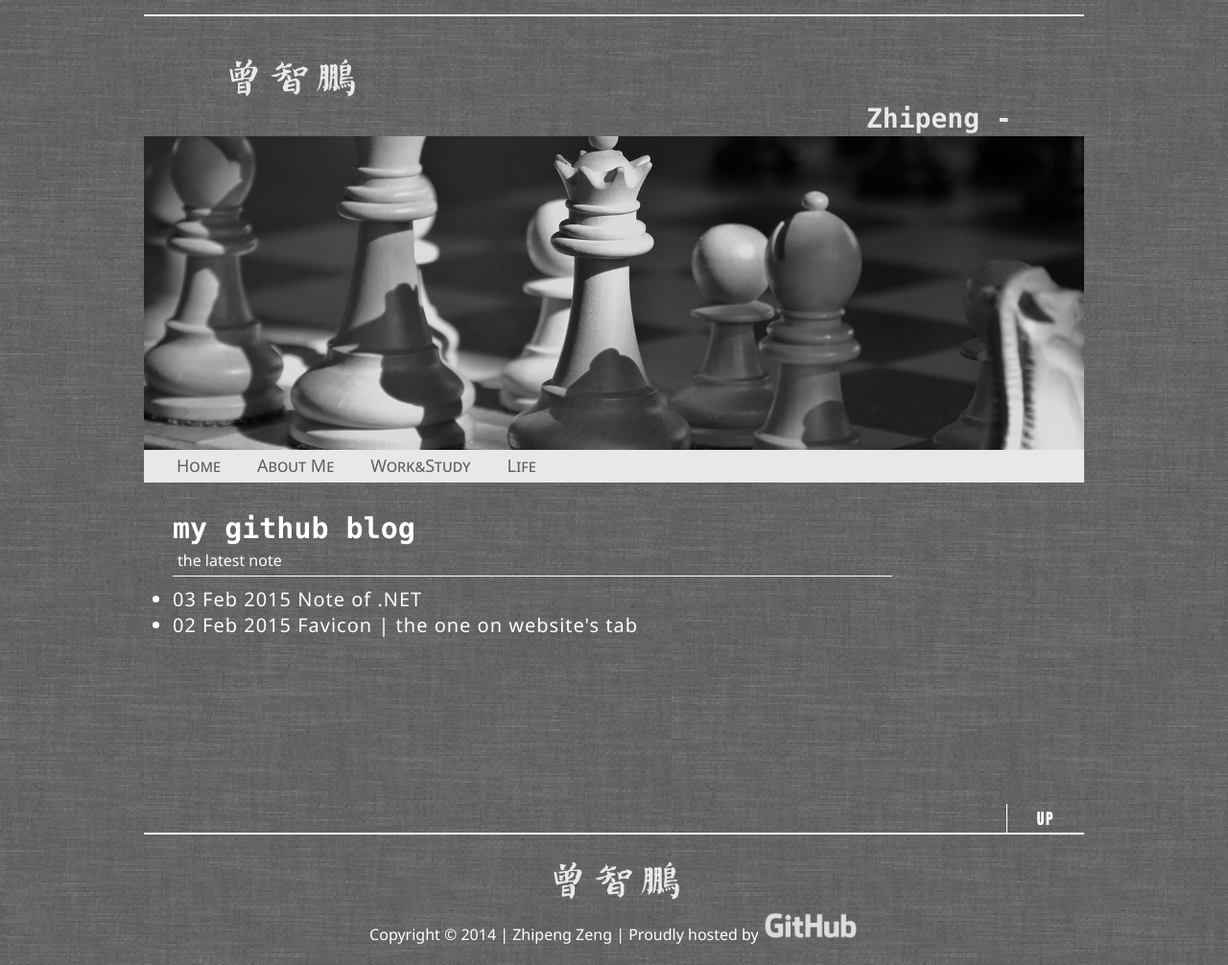
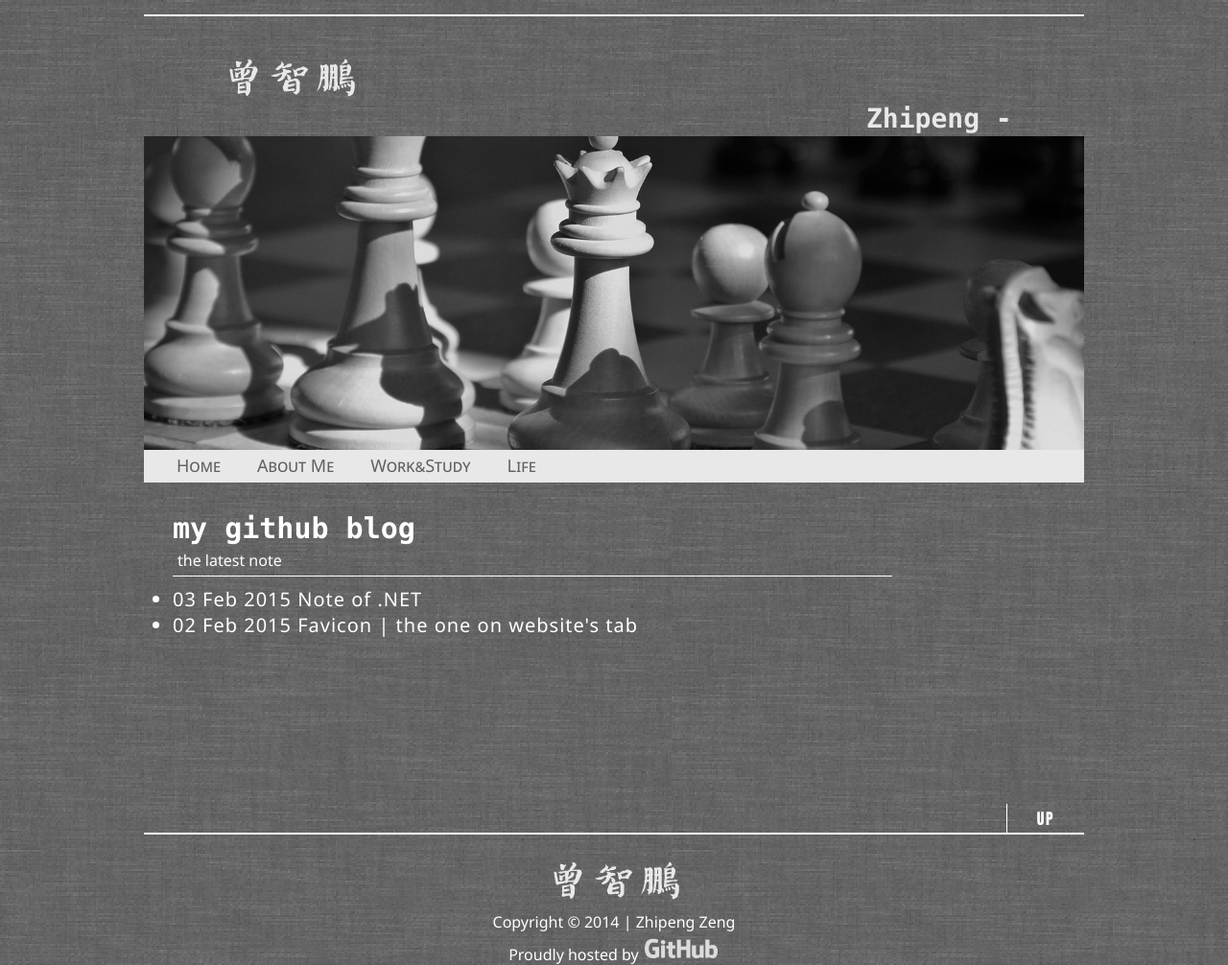
Before and after one commit to ZhipengZeng/AAA-Blog, a Jekyll site: the page built from index.html, in a window 1280 px wide. Shown: the whole page at 96% size. Built offline with Jekyll 4.4.1, drawn with Linux system fonts in a browser that asks for light colours.

Commit message:
improve some code

```diff
--- a/_layouts/default.html
+++ b/_layouts/default.html
@@ -45,7 +45,8 @@
 </aside>
 
 <footer>
-	<p>Copyright &copy; 2014 | <a href="mailto:keviniszzp@gmail.com" target="_blank" title="mail to: keviniszzp@gmail.com">Zhipeng Zeng</a> | Proudly hosted by <a href="http://github.com"><img src="{{ site.baseurl }}/images/github-logo.png" alt="Github" width="100px" height="30px" /></a></p>
+	<p>Copyright &copy; 2014 | <a href="mailto:keviniszzp@gmail.com" target="_blank" title="mail to: keviniszzp@gmail.com">Zhipeng Zeng</a></p>
+	<p>Proudly hosted by <a href="http://github.com"><img src="{{ site.baseurl }}/images/github-logo.png" alt="Github" width="80px" height="24px" /></a></p>
 </footer>
 </div><!--#container ends here-->
 
--- a/styles/default.css
+++ b/styles/default.css
@@ -154,9 +154,12 @@ footer{
 }
 footer p{
 	margin-top:5em;
-	margin-bottom: 15px;
+	margin-bottom: 5px;
 	font-family:Segoe, "Segoe UI", "DejaVu Sans", "Trebuchet MS", Verdana, sans-serif;
 	color:#FFFFFF;
+}
+footer p:last-of-type{
+	margin-top: 5px;
 }
 footer a{
 	text-decoration:none;
```
